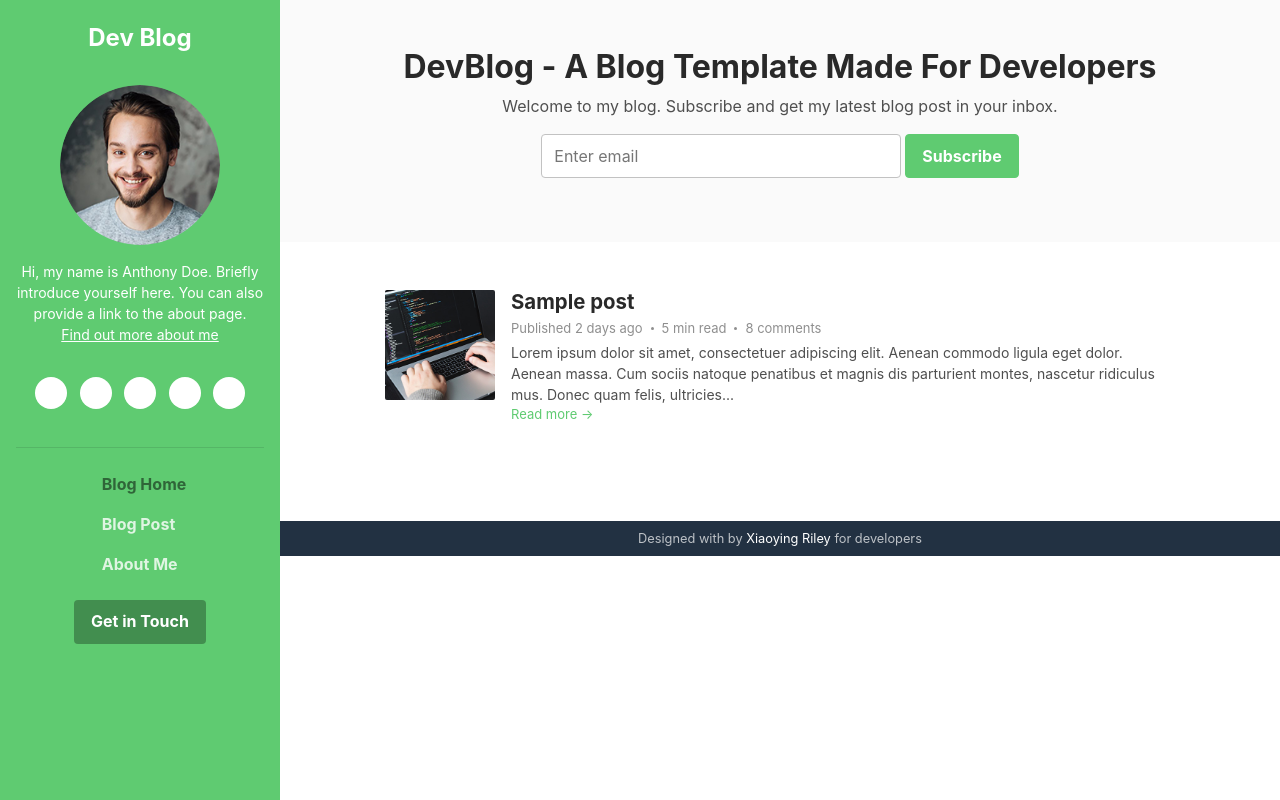
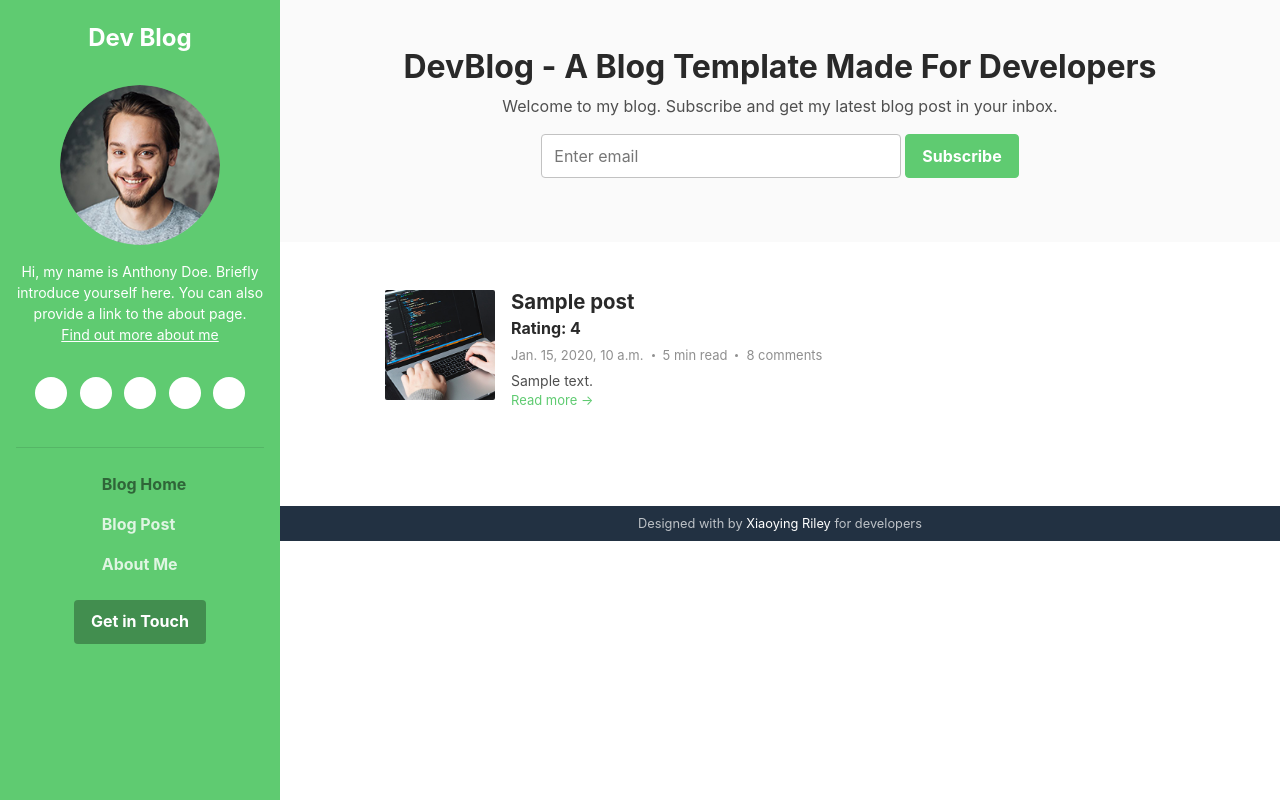
Before and after one commit to MstrPol/blango, a Django app: page /blog/ in a window 1280 px wide. Run offline with Django 3.2, Linux system fonts and the light colour scheme; tables that the repository leaves empty hold one stand-in row (values such as "Sample post"); some libraries are stand-ins or nearby versions.

Commit message:
add blog_core: - Add field date_publish to post - Add field is_publish to post

```diff
--- a/blog_core/models.py
+++ b/blog_core/models.py
@@ -1,3 +1,4 @@
+from django.utils import timezone
 from django.db import models
 
 
@@ -11,6 +12,8 @@ class Post(models.Model):
     content = models.TextField(verbose_name='Контент')
     summary = models.TextField(max_length=500, verbose_name='Описание статьи')
     rating = models.IntegerField(verbose_name='Рейтинг')
+    is_publish = models.BooleanField(default=False, verbose_name='Опубликовано')
+    date_publish = models.DateTimeField(default=timezone.now, verbose_name='Дата публикации')
 
     def __str__(self):
         return '{}: {}'.format(self.author, self.title)
--- a/blog_core/views.py
+++ b/blog_core/views.py
@@ -7,6 +7,9 @@ class BlogListView(ListView):
     model = Post
     template_name = 'home.html'
 
+    def get_queryset(self):
+        return Post.objects.filter(is_publish=True)
+
 
 class PostDetailView(DetailView):
     model = Post
--- a/templates/home.html
+++ b/templates/home.html
@@ -14,11 +14,10 @@
                         <div class="media-body">
                             <h3 class="title mb-1"><a href="{% url 'post_detail' post.pk %}">{{ post.title }}</a>
                             </h3>
-                            <div class="meta mb-1"><span class="date">Published 2 days ago</span><span class="time">5 min read</span><span
+                            <div class="meta mb-1"><h6>Rating: {{ post.rating }}</h6></div>
+                            <div class="meta mb-1"><span class="date">{{ post.date_publish }}</span><span class="time">5 min read</span><span
                                     class="comment"><a href="#">8 comments</a></span></div>
-                            <div class="intro">Lorem ipsum dolor sit amet, consectetuer adipiscing elit. Aenean commodo
-                                ligula eget dolor. Aenean massa. Cum sociis natoque penatibus et magnis dis parturient
-                                montes, nascetur ridiculus mus. Donec quam felis, ultricies...
+                            <div class="intro">{{ post.summary }}
                             </div>
                             <a class="more-link" href="{% url 'post_detail' post.pk %}">Read more &rarr;</a>
                         </div><!--//media-body-->
```
